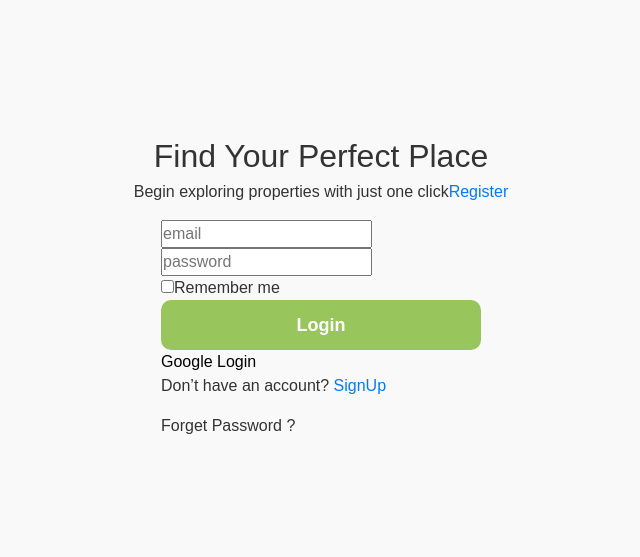
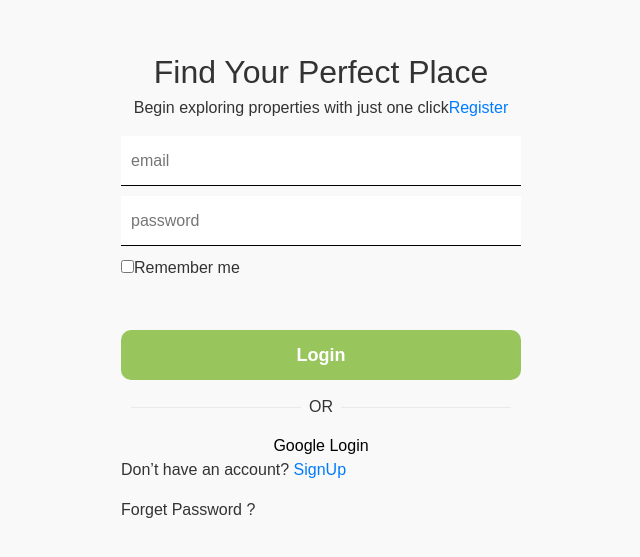
Before and after one commit to JangHwanPark/llk_client, a React (Vite) app: page /signin in a window 1280 px wide. Shown: the part 107-664 px from the top of the page, without its empty margins (319-959 px from the left). Built offline with nearby package versions, Linux system fonts and the light colour scheme; no server answers.

Commit message:
feat: 로그인 폼 스타일 적용

```diff
--- a/src/components/InputField.tsx
+++ b/src/components/InputField.tsx
@@ -26,12 +26,11 @@ export const InputField: React.FC<InputFieldProps> = ({
   ariaDescribedby,
 }) => {
   return (
-    <div>
-      <label htmlFor={id}>
+    <div className='input-field'>
+      <label htmlFor={id} className='screen-out'>
         <span>{text}</span>
         <input
           id={id}
-          className="input-field"
           type={type}
           name={name}
           placeholder={placeholder}
--- a/src/pages/SignIn.tsx
+++ b/src/pages/SignIn.tsx
@@ -44,7 +44,7 @@ export default function SignIn() {
         />
         <main className="content-main">
           <form onSubmit={handleSubmit} className='form-auth'>
-            <div className='input-container'>
+            <div className='input-wrapper'>
               <InputField
                 type="text"
                 placeholder="email"
@@ -59,13 +59,19 @@ export default function SignIn() {
                 value={values.password}
                 onChange={handleChange}
               />
+            </div>
+            <div className='remember-login'>
               <input type="checkbox" />
               <label htmlFor="">Remember me</label>
             </div>
-            <Button type="submit" text="Login" />
-            <div className="division"></div>
-            <div className='button-social'>
-              <button>Google Login</button>
+            <div className="confirm-btn">
+              <Button type="submit" text="Login" />
+              <div className="division">
+                <span>OR</span>
+              </div>
+              <div className='button-social'>
+                <button>Google Login</button>
+              </div>
             </div>
           </form>
           <div className='auth-link'>
--- a/src/styles/_base.scss
+++ b/src/styles/_base.scss
@@ -99,3 +99,12 @@ select {
   clip: rect(0, 0, 0, 0);
   border: 0;
 }
+
+// input
+input {
+  border: none;
+
+  &:focus {
+    outline: none;
+  }
+}
--- /dev/null
+++ b/src/styles/components/_InputField.scss
@@ -0,0 +1,17 @@
+@use '../variables';
+
+.input-field {
+  height: 50px;
+  margin: 10px 0;
+
+  input {
+    width: 100%;
+    height: 100%;
+    padding: 0 10px;
+    border-bottom: 1px solid;
+
+    &:focus {
+      border-bottom: 1px solid variables.$secondary-color;
+    }
+  }
+}
--- a/src/styles/index.css
+++ b/src/styles/index.css
@@ -8,5 +8,6 @@
 @use './components/Button';
 @use './components/Navigation';
 @use './components/LoadingSpinner';
+@use './components/InputField';
 
 /*# sourceMappingURL=index.css.map */
--- a/src/styles/index.scss
+++ b/src/styles/index.scss
@@ -13,3 +13,4 @@
 @use './components/Button';
 @use './components/Navigation';
 @use './components/LoadingSpinner';
+@use './components/InputField';
--- a/src/styles/pages/_SignIn.scss
+++ b/src/styles/pages/_SignIn.scss
@@ -17,14 +17,21 @@
   vertical-align: middle;
 
   .content-main {
-    margin: 0 30rem;
+    width: 400px;
+    margin: 0 auto;
 
     // 로그인 폼
     .form-auth {
 
+
       // 입력 컨테이너
-      .input-container {
+      .input-wrapper {
 
+      }
+
+      // Remember me
+      .remember-login {
+        margin: 10px 0;
       }
 
       // 소셜 로그인 버튼
@@ -40,6 +47,23 @@
   }
 }
 
-.division {
+// confirm button
+.confirm-btn {
+  padding-top: 40px;
+  text-align: center;
 
+  .division {
+    padding: 15px 0;
+
+    span:before,
+    span:after {
+      width: calc(50% - 30px);
+      height: 1px;
+      margin: 8px;
+      display: inline-block;
+      background: rgba(0, 0, 0, .06);
+      vertical-align: middle;
+      content: '';
+    }
+  }
 }
```
Also changed, not shown: 1 other file (tests, documents, lock files or other folders).
